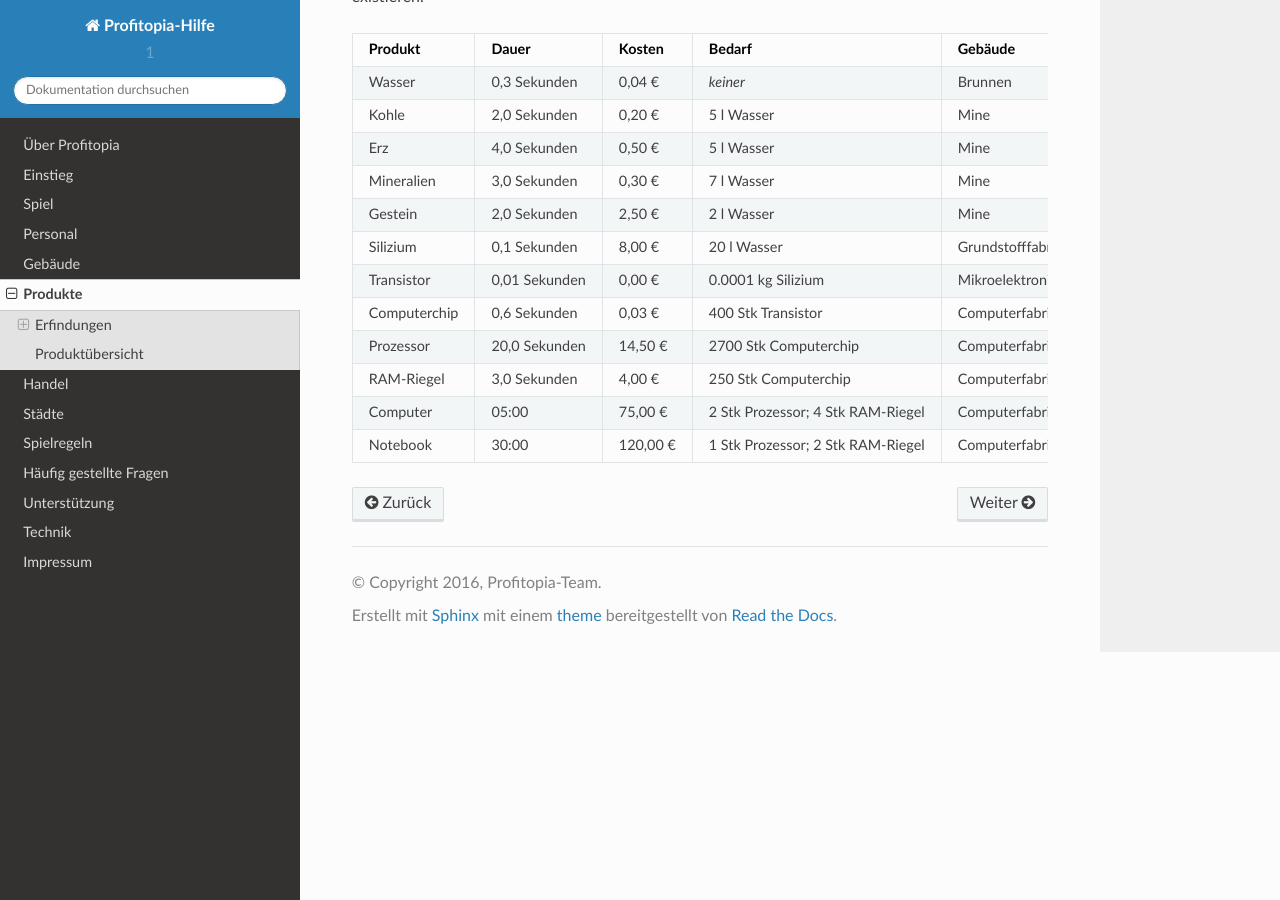
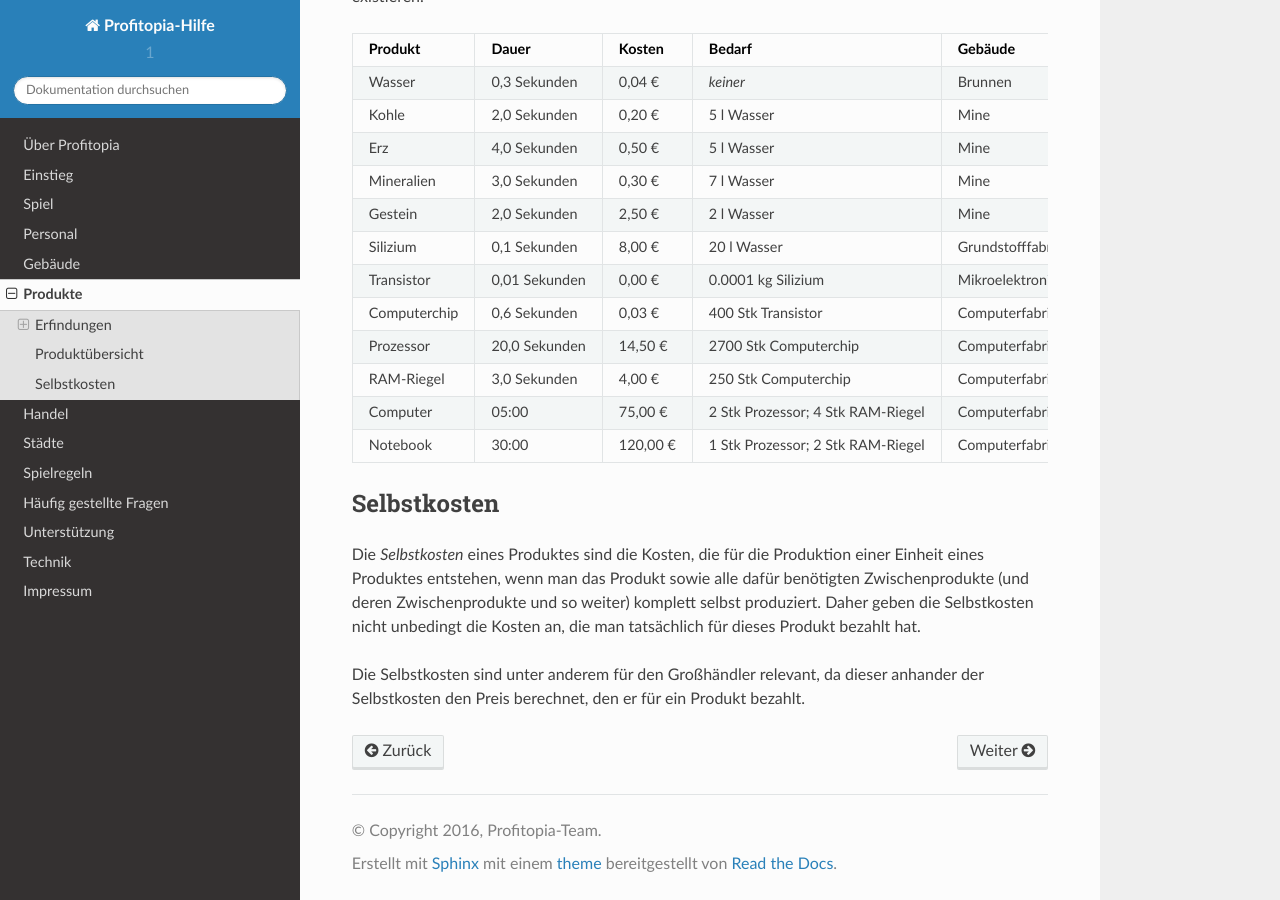
Before and after one commit to profitopia/help, a Sphinx documentation site: the page built from source/products.rst, in a window 1280 px wide and 900 px high, scrolled down 793 px. Built offline with Sphinx 7.4.7 and the Read the Docs theme 2.0.0, drawn with Linux system fonts in a browser that asks for light colours.

Commit message:
added information about total costs

```diff
--- a/source/products.rst
+++ b/source/products.rst
@@ -39,3 +39,10 @@ Die folgende Tabelle beinhaltet Informationen über alle Produkte, die derzeit i
     "RAM-Riegel", "3,0 Sekunden", "4,00 €", "250 Stk Computerchip", "Computerfabrik", "ja"
     "Computer", "05:00", "75,00 €", "2 Stk Prozessor; 4 Stk RAM-Riegel", "Computerfabrik", "ja"
     "Notebook", "30:00", "120,00 €", "1 Stk Prozessor; 2 Stk RAM-Riegel", "Computerfabrik", "ja"
+
+Selbstkosten
+============
+
+Die *Selbstkosten* eines Produktes sind die Kosten, die für die Produktion einer Einheit eines Produktes entstehen, wenn man das Produkt sowie alle dafür benötigten Zwischenprodukte (und deren Zwischenprodukte und so weiter) komplett selbst produziert. Daher geben die Selbstkosten nicht unbedingt die Kosten an, die man tatsächlich für dieses Produkt bezahlt hat.
+
+Die Selbstkosten sind unter anderem für den Großhändler relevant, da dieser anhander der Selbstkosten den Preis berechnet, den er für ein Produkt bezahlt.
```
